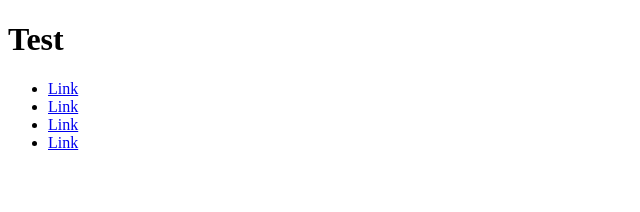
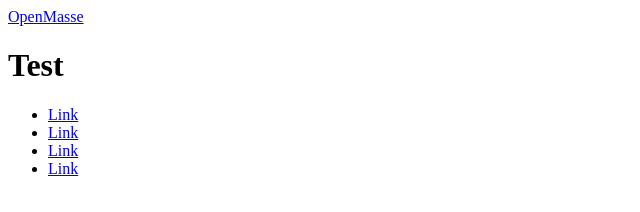
Before and after one commit to juliangruber/openmasse, a plain HTML site: page test.html in a window 1280 px wide. Shown: the whole page, without its empty margins (0-640 px from the left). Drawn offline with Linux system fonts and the light colour scheme.

Commit message:
Added markdown for OpenMasse bookmarklet

```diff
--- a/test.html
+++ b/test.html
@@ -7,6 +7,9 @@
 
 </head>
 <body>
+
+   <a href="javascript:(function(){document.body.appendChild(document.createElement('script')).src='openmasse.js';openmasse();})();">OpenMasse</a>
+
    <h1>Test</h1>
    <ul>
       <li>
```
